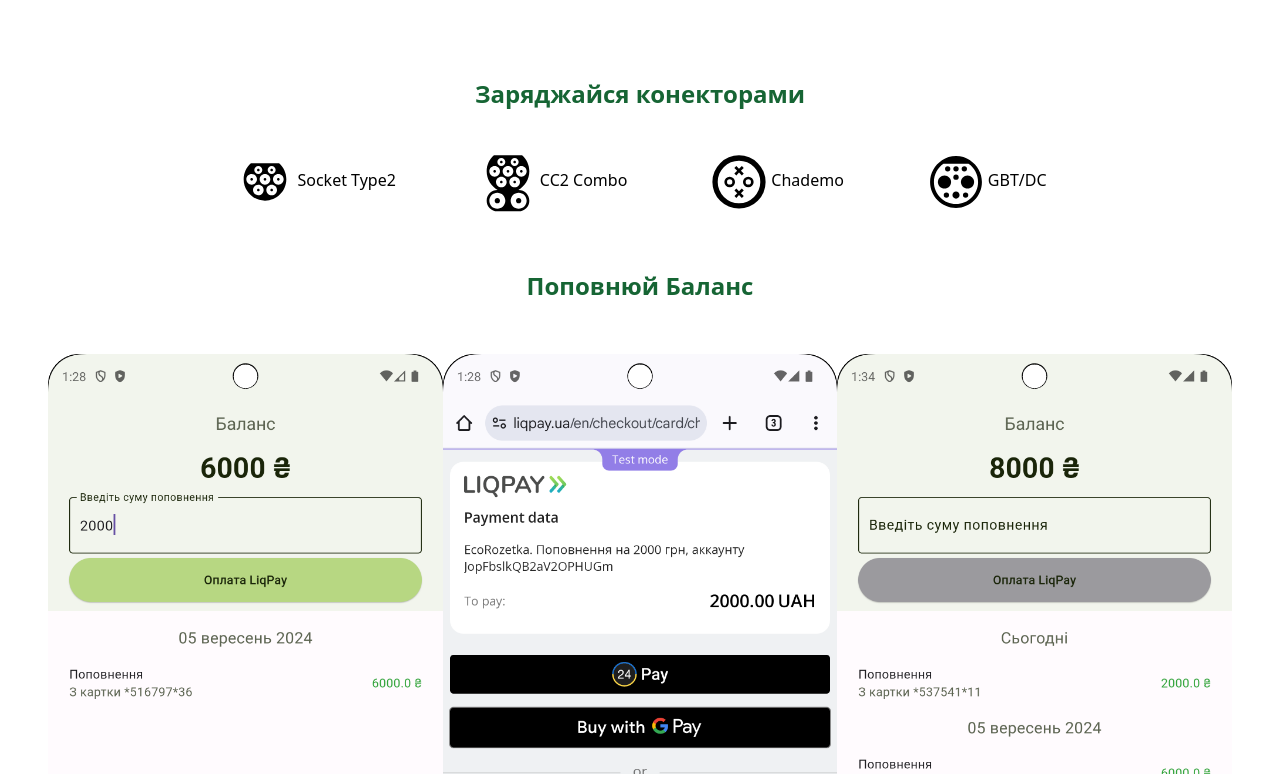
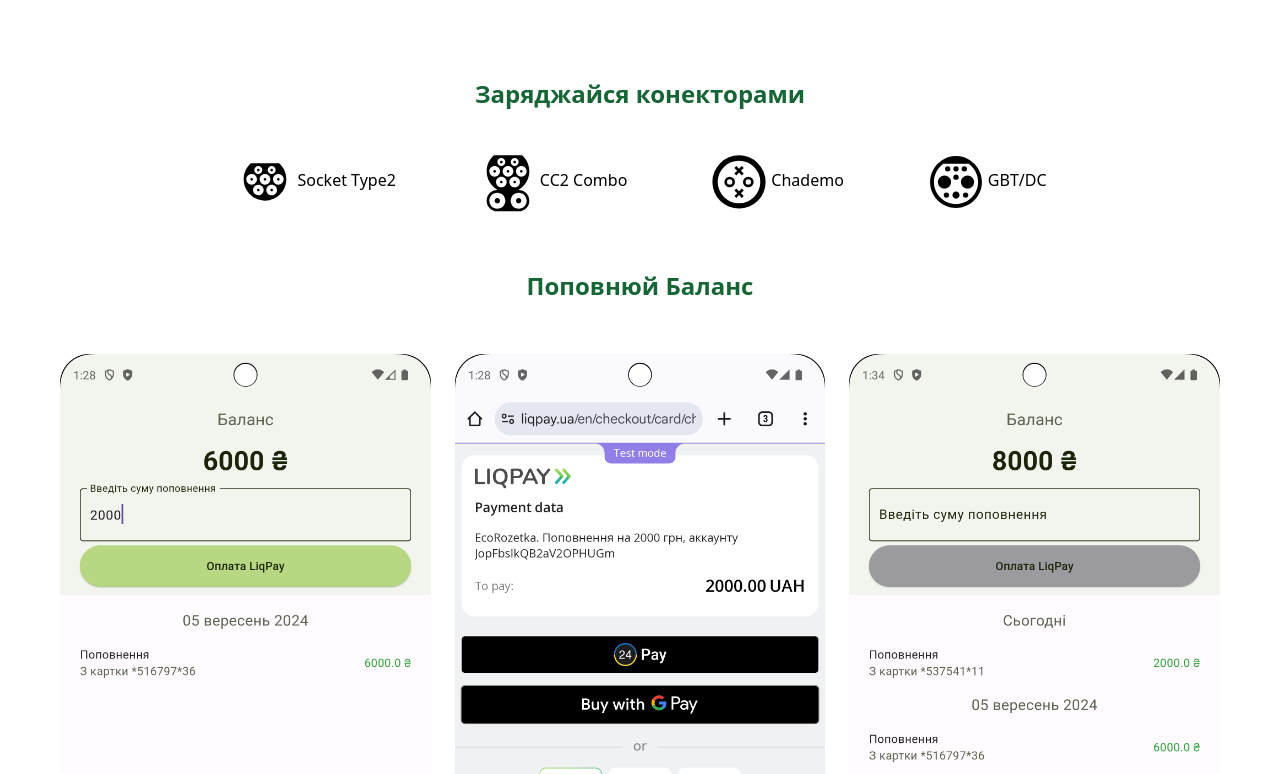
Before and after one commit to artemboyko43/ecorozetka-angular, an Angular app: page / in a window 1280 px wide. Shown: the part 2026-2800 px from the top of the page. Built offline with nearby package versions, Linux system fonts and the light colour scheme.

Commit message:
Fixed paddings and margins

```diff
--- a/src/app/home/home.component.html
+++ b/src/app/home/home.component.html
@@ -157,10 +157,10 @@
             <h2 class="mb-8 text-2xl text-green-800 font-bold">
               Поповнюй Баланс
             </h2>
-            <div class="m-auto flex flex-col md:flex-row justify-center">
-                <img class="flex-auto py-5 w-5/6 md:w-1/3 mx-auto lg:mr-0 slide-in-bottom" src="../assets/Increase_Balance.png">
-                <img class="flex-auto py-5 w-5/6 md:w-1/3 mx-auto lg:mr-0 slide-in-bottom" src="../assets/LiqPay.png">
-                <img class="flex-auto py-5 w-5/6 md:w-1/3 mx-auto lg:mr-0 slide-in-bottom" src="../assets/Increased_balance.png">
+            <div class="m-auto flex flex-col lg:flex-row justify-center">
+                <img class="flex-auto py-5 lg:px-3 w-5/6 lg:w-1/3 mx-auto lg:mr-0 slide-in-bottom" src="../assets/Increase_Balance.png">
+                <img class="flex-auto py-5 lg:px-3 w-5/6 lg:w-1/3 mx-auto lg:mr-0 slide-in-bottom" src="../assets/LiqPay.png">
+                <img class="flex-auto py-5 lg:px-3 w-5/6 lg:w-1/3 mx-auto lg:mr-0 slide-in-bottom" src="../assets/Increased_balance.png">
             </div>
           </div>
         </div>
```
